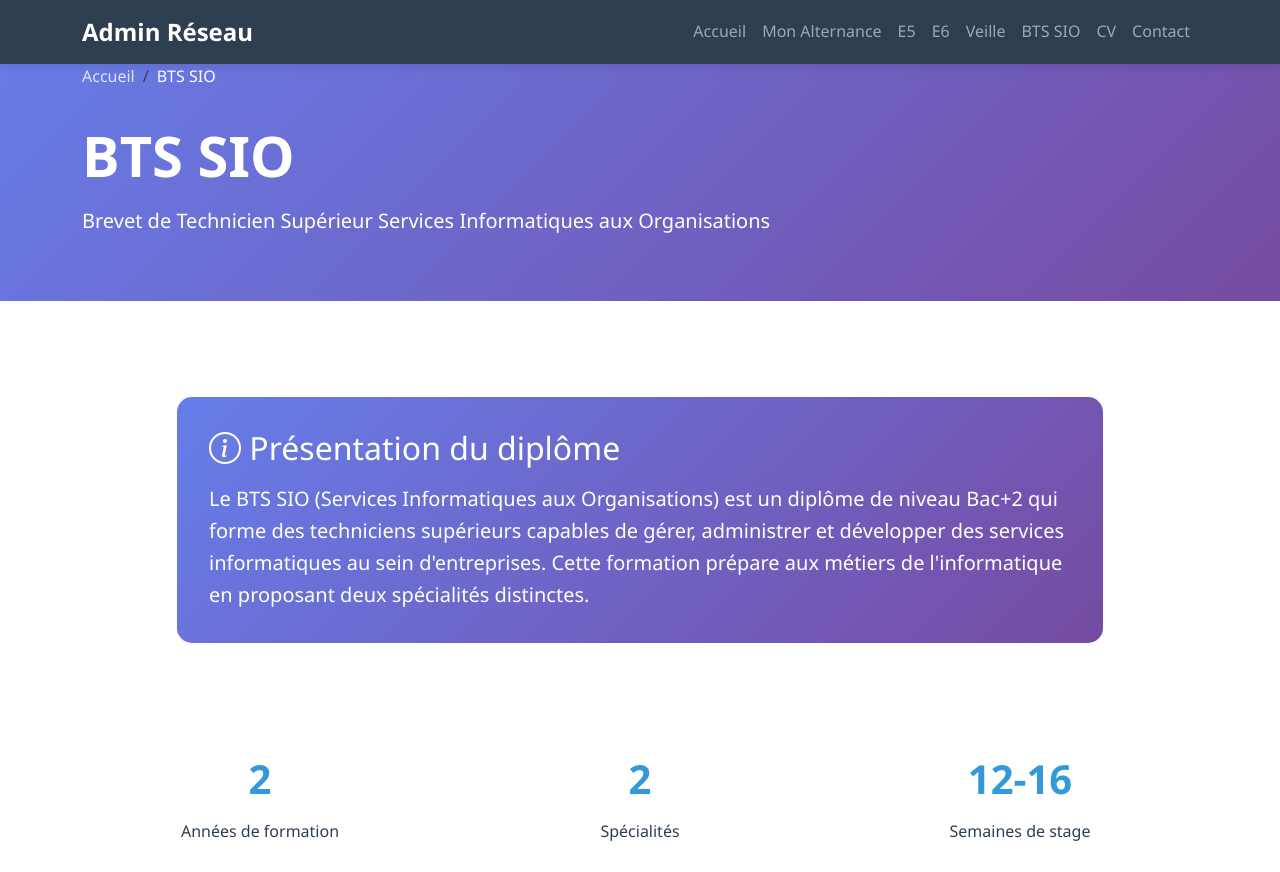
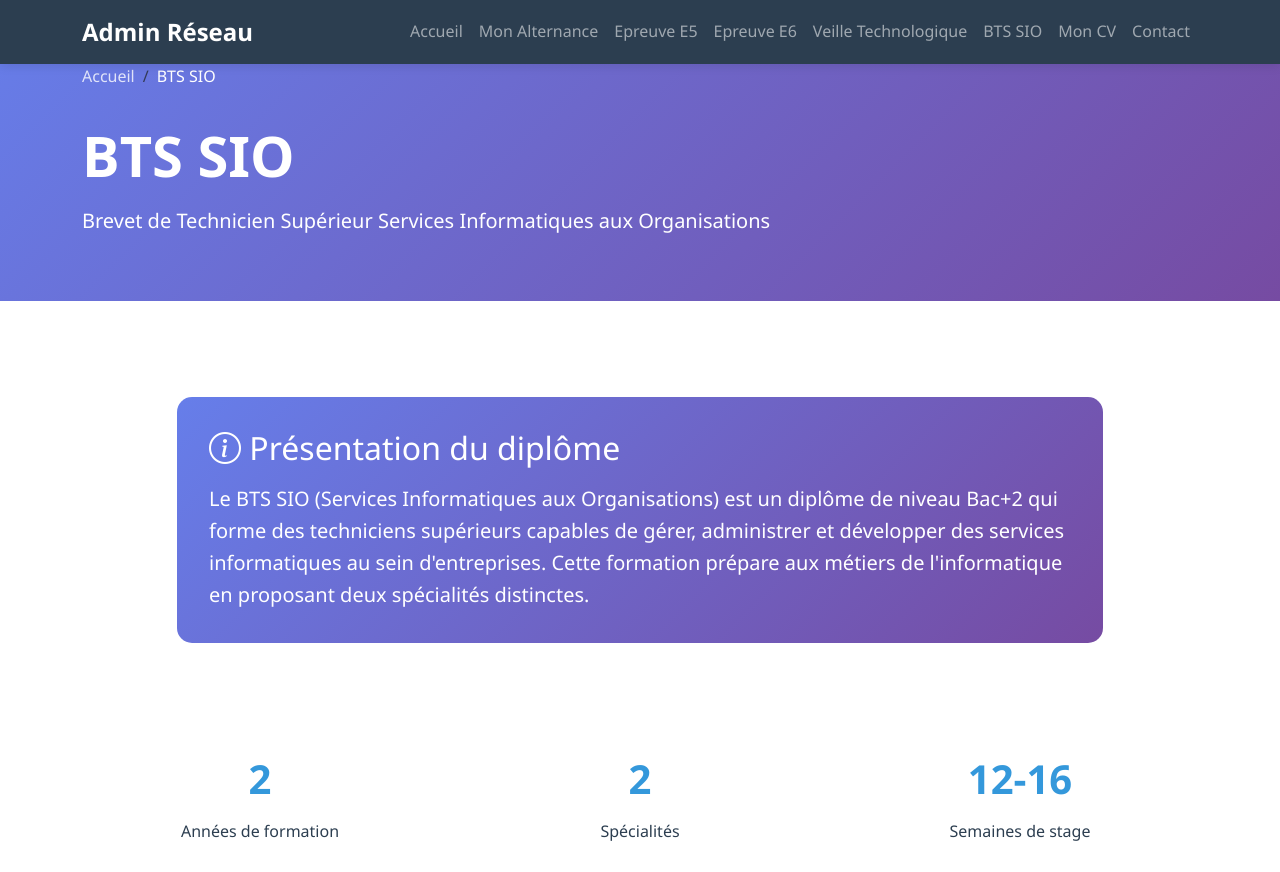
Before and after one commit to Lixnzo/portefolio-js, a plain HTML site: page pages/bts-sio.html in a window 1280 px wide. Shown: the top 872 px of the page. Drawn offline with nearby package versions, Linux system fonts and the light colour scheme.

Commit message:
biebiibeibeibeib

```diff
--- a/pages/bts-sio.html
+++ b/pages/bts-sio.html
@@ -170,19 +170,19 @@
                         <a class="nav-link" href="renault-groupe.html">Mon Alternance</a>
                     </li>
                     <li class="nav-item">
-                        <a class="nav-link" href="e5.html">E5</a>
+                        <a class="nav-link" href="e5.html">Epreuve E5</a>
                     </li>
                     <li class="nav-item">
-                        <a class="nav-link" href="e6.html">E6</a>
+                        <a class="nav-link" href="e6.html">Epreuve E6</a>
                     </li>
                     <li class="nav-item">
-                        <a class="nav-link" href="veille.html">Veille</a>
+                        <a class="nav-link" href="veille.html">Veille Technologique</a>
                     </li>
                     <li class="nav-item">
                         <a class="nav-link" href="bts-sio.html">BTS SIO</a>
                     </li>
                     <li class="nav-item">
-                        <a class="nav-link" href="cv.html">CV</a>
+                        <a class="nav-link" href="cv.html">Mon CV</a>
                     </li>
                     <li class="nav-item">
                         <a class="nav-link" href="../index.html#contact">Contact</a>
```
Also changed, not shown: index.html (+3 -6 lines), pages/cv.html (+1 -1 lines), pages/e5.html (+1 -1 lines), 5 other files.
